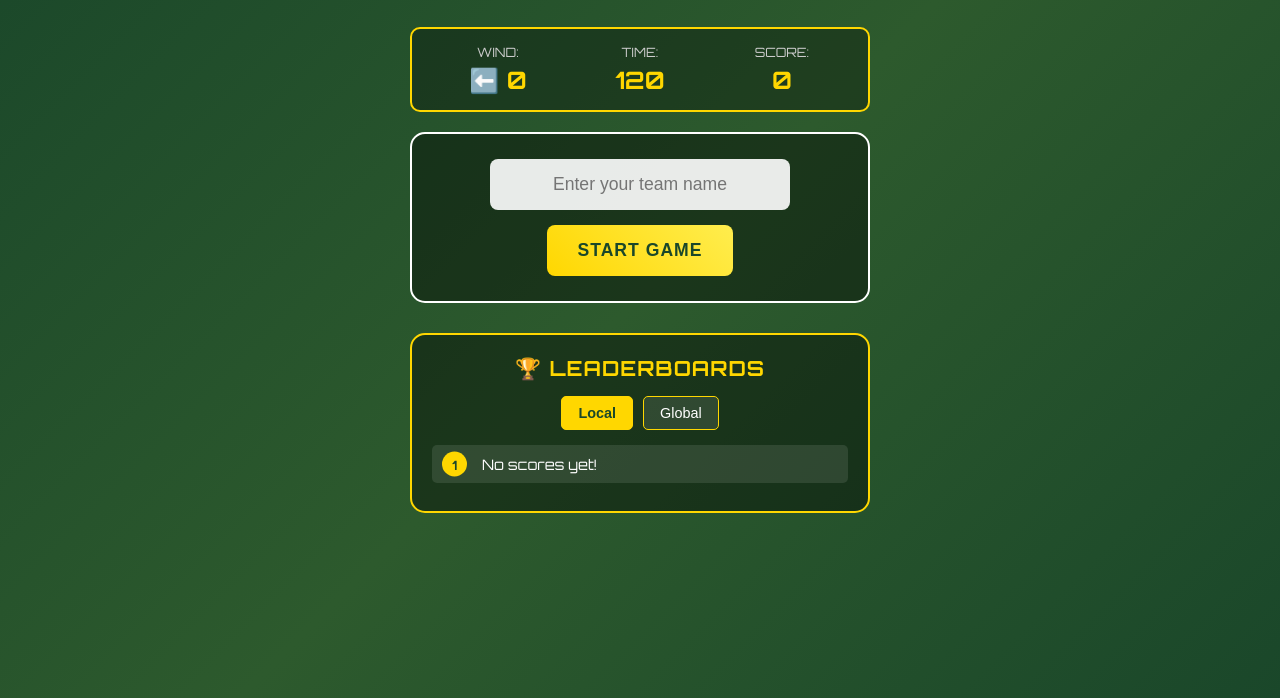
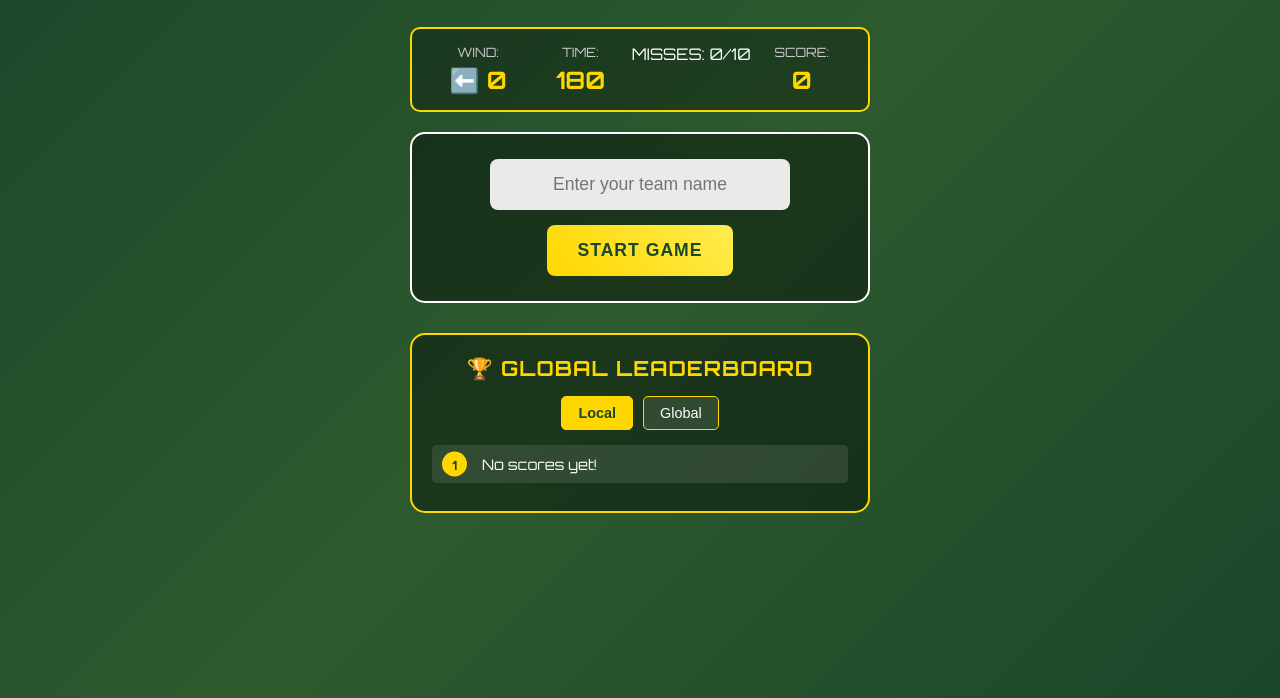
Before and after one commit to morningjon/4thandinches, a plain HTML site: page index.html in a window 1280 px wide. Shown: the part 102-800 px from the top of the page. Drawn offline with Linux system fonts and the light colour scheme; no server answers.

Commit message:
Update index.html

```diff
--- a/index.html
+++ b/index.html
@@ -22,7 +22,11 @@
             </div>
             <div class="timer-display" id="timerDisplay">
                 <span class="timer-label">TIME:</span>
-                <span class="timer-value" id="timerValue">120</span>
+                <span class="timer-value" id="timerValue">180</span>
+            </div>
+            <div class="misses-display" id="missesDisplay">
+                <span class="misses-label">MISSES:</span>
+                <span class="misses-value" id="missesValue">0/10</span>
             </div>
             <div class="score-display" id="scoreDisplay">
                 <span class="score-label">SCORE:</span>
@@ -46,7 +50,7 @@
         </div>
 
         <div class="leaderboard">
-            <h3>🏆 LEADERBOARDS</h3>
+            <h3>🏆 GLOBAL LEADERBOARD</h3>
             <div class="leaderboard-toggle">
                 <button id="localTab" class="tab-button active">Local</button>
                 <button id="globalTab" class="tab-button">Global</button>
```
